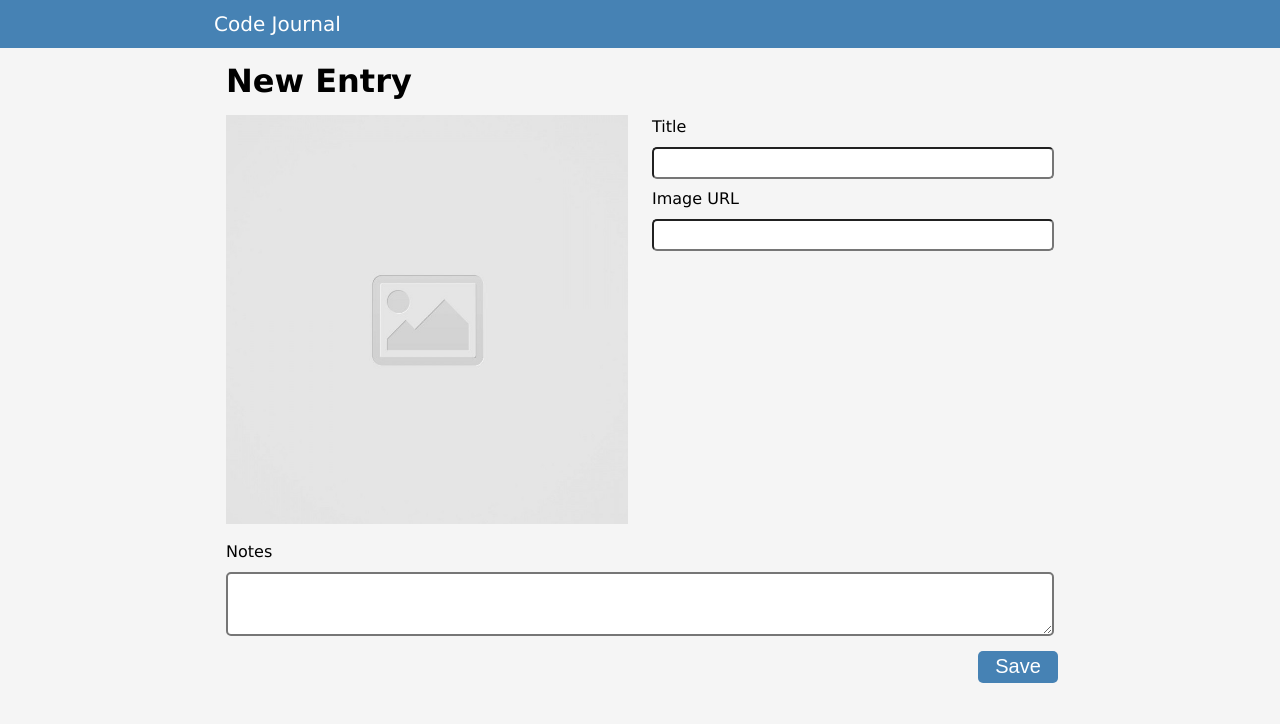
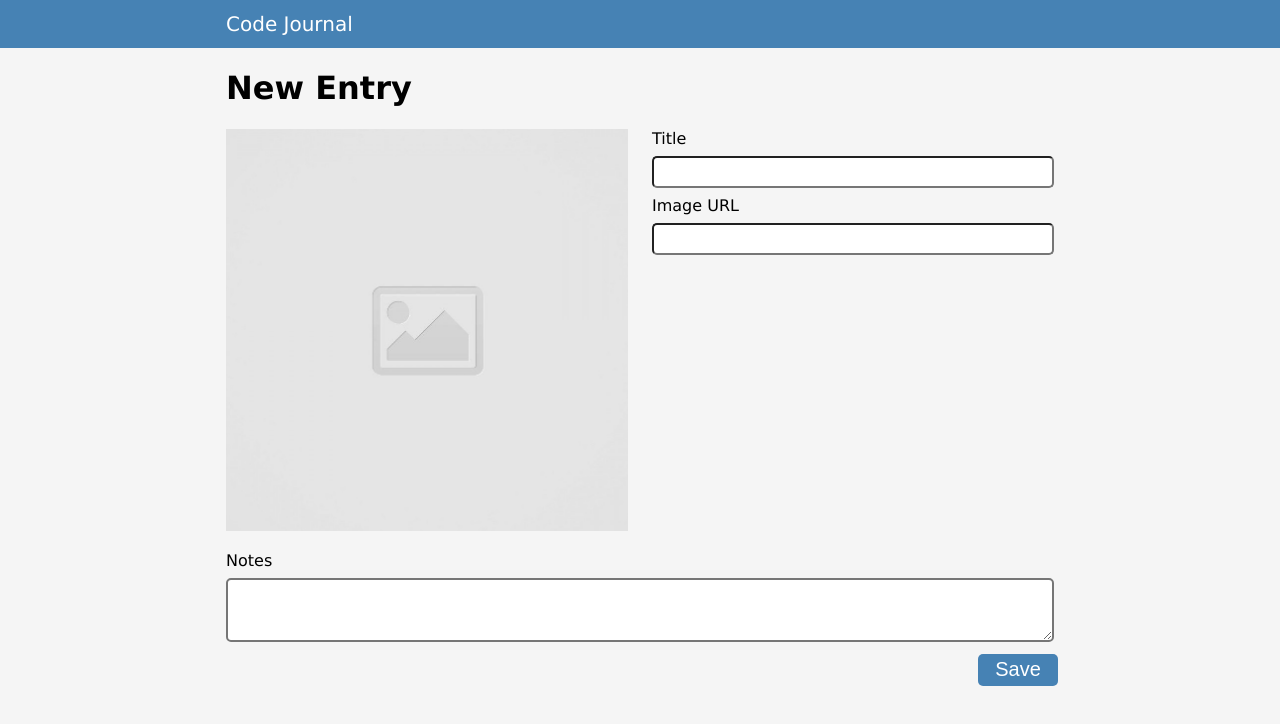
Before and after one commit to Andy-Duenas/code-journal, a website: page index.html in a window 1280 px wide. Drawn offline with Linux system fonts and the light colour scheme.

Commit message:
completed issues-1-create-an-entry

```diff
--- a/css/styles.css
+++ b/css/styles.css
@@ -14,16 +14,11 @@
   position: relative;
   display: flex;
   align-items: center;
-  width: 100vw;
+  width: 100%;
   color: white;
   background-color: steelblue;
   font-size: 20px;
   height: 3rem;
-}
-
-.column-full,
-.column-half {
-  line-height: 1.5rem;
 }
 
 .top-title,
@@ -35,7 +30,11 @@
 .square-img {
   width: 100%;
   height: 100%;
-  padding-bottom: 1rem;
+}
+
+.img-container {
+  width: 100%;
+  margin-bottom: 1rem;
 }
 
 .column-full-button {
@@ -80,4 +79,8 @@ textarea {
   .save-button {
     margin-right: 0.5rem;
   }
+
+  .column-head {
+    padding-left: 12px;
+  }
 }
--- a/index.html
+++ b/index.html
@@ -28,7 +28,9 @@
         <form class="form">
           <div class="row">
             <div class="column-half">
-              <img src="images/placeholder-image-square.jpg" alt="place-holder" class="square-img">
+              <div class="img-container">
+                <img src="images/placeholder-image-square.jpg" alt="place-holder" class="square-img">
+              </div>
             </div>
             <div class="column-half">
               <label class="label-text" for="title"> Title </label>
```
